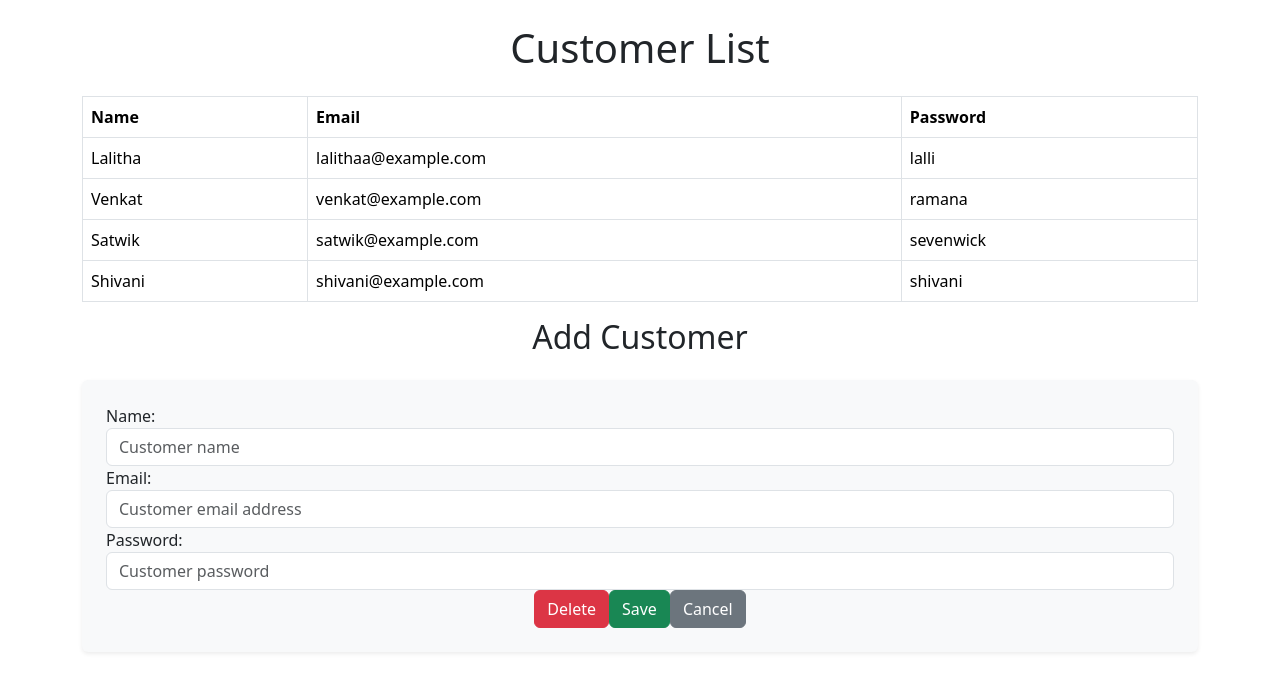
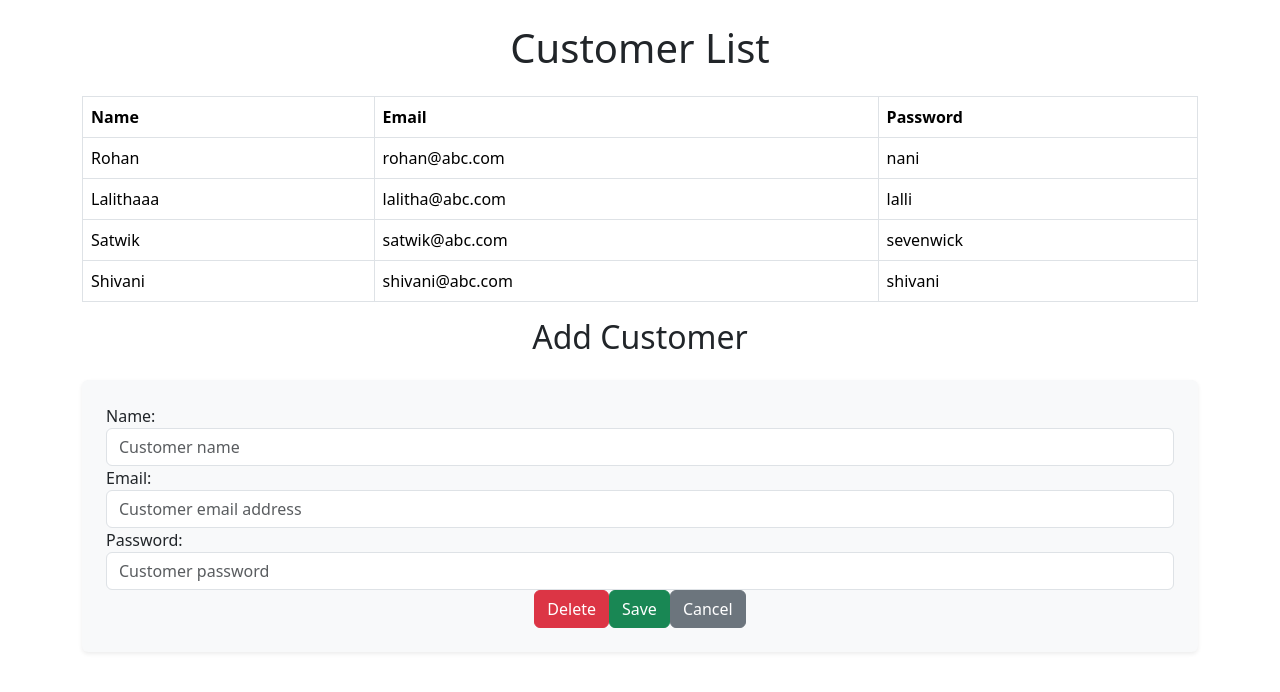
Before and after one commit to intipalli/front-end-app, a React (Vite) app: page / in a window 1280 px wide. Shown: the top 692 px of the page. Built offline with nearby package versions, Linux system fonts and the light colour scheme.

Commit message:
stage 3: implemented cancel, delete, add, update functions using memdb.js

```diff
--- a/src/App.jsx
+++ b/src/App.jsx
@@ -1,25 +1,31 @@
-import React, { useState } from "react";
+import React, { useState, useEffect } from "react";
 import 'bootstrap/dist/css/bootstrap.min.css';
+import {
+  getAll as getAllCustomers,
+  post as addCustomer,
+  put as updateCustomer,
+  deleteById as deleteCustomer
+} from './memdb';
+
+const blankCustomer = { name: "", email: "", password: "" };
 
 function App() {
-  const customers = [
-    { name: "Lalitha", email: "lalithaa@example.com", password: "lalli" },
-    { name: "Venkat", email: "venkat@example.com", password: "ramana" },
-    { name: "Satwik", email: "satwik@example.com", password: "sevenwick" },
-    { name: "Shivani", email: "shivani@example.com", password: "shivani" },
-  ];
+  const [customers, setCustomers] = useState([]);
+  const [selectedCustomer, setSelectedCustomer] = useState(null);
+  const [formCustomer, setFormCustomer] = useState(blankCustomer);
 
-  const [selectedCustomer, setSelectedCustomer] = useState(null);
-  const [formCustomer, setFormCustomer] = useState({
-    name: "",
-    email: "",
-    password: ""
-  });
+  useEffect(() => {
+    const fetchCustomers = () => {
+      const allCustomers = getAllCustomers();
+      setCustomers(allCustomers);
+    };
+    fetchCustomers();
+  }, []);
 
   const handleSelect = (customer) => {
-    if (selectedCustomer?.email === customer.email) {
+    if (selectedCustomer?.id === customer.id) {
       setSelectedCustomer(null);
-      setFormCustomer({ name: "", email: "", password: "" });
+      setFormCustomer(blankCustomer);
     } else {
       setSelectedCustomer(customer);
       setFormCustomer(customer);
@@ -27,15 +33,39 @@ function App() {
   };
 
   const handleDelete = () => {
-    console.log("Delete button clicked");
+    if (selectedCustomer) {
+      deleteCustomer(selectedCustomer.id);
+      const updatedCustomers = getAllCustomers();
+      setCustomers(updatedCustomers);
+      setSelectedCustomer(null);
+      setFormCustomer(blankCustomer);
+    }
   };
 
   const handleSave = () => {
-    console.log("Save button clicked");
+    if (selectedCustomer) {
+      const updatedCustomer = { ...formCustomer, id: selectedCustomer.id };
+      updateCustomer(selectedCustomer.id, updatedCustomer);
+    } else {
+      addCustomer(formCustomer);
+    }
+    const updatedCustomers = getAllCustomers();
+    setCustomers(updatedCustomers);
+    setSelectedCustomer(null);
+    setFormCustomer(blankCustomer);
   };
 
   const handleCancel = () => {
-    console.log("Cancel button clicked");
+    setSelectedCustomer(null);
+    setFormCustomer(blankCustomer);
+  };
+
+  const handleInputChange = (event) => {
+    const { name, value } = event.target;
+    setFormCustomer(prevFormCustomer => ({
+      ...prevFormCustomer,
+      [name]: value
+    }));
   };
 
   return (
@@ -51,11 +81,11 @@ function App() {
           </tr>
         </thead>
         <tbody>
-          {customers.map((customer, index) => (
+          {customers.map((customer) => (
             <tr
-              key={index}
+              key={customer.id}
               onClick={() => handleSelect(customer)}
-              style={{ fontWeight: selectedCustomer?.email === customer.email ? "bold" : "normal" }}
+              style={{ fontWeight: selectedCustomer?.id === customer.id ? "bold" : "normal" }}
             >
               <td>{customer.name}</td>
               <td>{customer.email}</td>
@@ -75,10 +105,9 @@ function App() {
           <input
             type="text"
             className="form-control"
+            name="name"
             value={formCustomer.name}
-            onChange={(e) =>
-              setFormCustomer({ ...formCustomer, name: e.target.value })
-            }
+            onChange={handleInputChange}
             placeholder="Customer name"
           />
         </div>
@@ -87,10 +116,9 @@ function App() {
           <input
             type="email"
             className="form-control"
+            name="email"
             value={formCustomer.email}
-            onChange={(e) =>
-              setFormCustomer({ ...formCustomer, email: e.target.value })
-            }
+            onChange={handleInputChange}
             placeholder="Customer email address"
           />
         </div>
@@ -99,10 +127,9 @@ function App() {
           <input
             type="password"
             className="form-control"
+            name="password"
             value={formCustomer.password}
-            onChange={(e) =>
-              setFormCustomer({ ...formCustomer, password: e.target.value })
-            }
+            onChange={handleInputChange}
             placeholder="Customer password"
           />
         </div>
--- /dev/null
+++ b/src/memdb.js
@@ -0,0 +1,81 @@
+const items = [
+    {
+      "id": 0,
+      "name": "Rohan",
+      "email": "rohan@abc.com",
+      "password": "nani"
+    },
+    {
+      "name": "Lalithaaa",
+      "email": "lalitha@abc.com",
+      "password": "lalli",
+      "id": 1
+    },
+    {
+      "name": "Satwik",
+      "email": "satwik@abc.com",
+      "password": "sevenwick",
+      "id": 2
+    },
+    {
+        "name": "Shivani",
+        "email": "shivani@abc.com",
+        "password": "shivani",
+        "id": 3
+    }
+  ]
+
+
+export function getAll(){
+    return items;
+}
+
+export function get(id) {
+    let result = null;
+    for( let item of items){
+        if(item.id === id){
+            result = item;
+        }
+    }
+  return result;
+}
+
+export function deleteById(id) {
+  let arrayIndex = getArrayIndexForId(id);
+  if( arrayIndex >= 0 && arrayIndex < items.length){
+    items.splice(arrayIndex,1);
+  }
+}
+
+export function post(item) {
+  let nextid = getNextId();
+  item.id = nextid;
+  items[items.length] = item;
+}
+
+export function put(id, item) {
+  for( let i = 0; i < items.length; i++){
+    if(items[i].id === id){
+      items[i] = item;
+      return;
+    }
+  }
+}
+
+function getArrayIndexForId(id){
+  for( let i = 0; i < items.length; i++){
+    if(items[i].id === id){
+      return i;
+    }
+  }
+  return -1;
+}
+
+
+function getNextId(){
+  let maxid = 0;
+  for( let item of items){
+    maxid = (item.id > maxid)?item.id:maxid;
+  }
+  return maxid + 1;
+}
```
